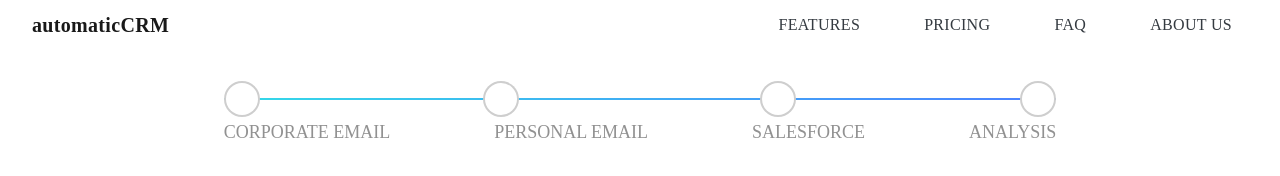
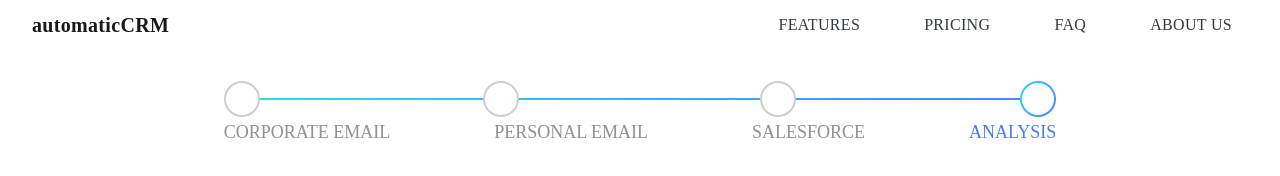
Before and after one commit to dskurbatov/automatic-crm, a React (Create React App) app: page /analysis in a window 1280 px wide. Shown: the top 176 px of the page. Built offline with nearby package versions, Linux system fonts and the light colour scheme.

Commit message:
created new component for analysis and added it to App.js

```diff
--- a/src/App.js
+++ b/src/App.js
@@ -4,6 +4,7 @@ import ProgressBar from './components/ProgressBar'
 import Corporate from './components/Corporate'
 import Personal from './components/Personal'
 import SalesForce from './components/SalesForce'
+import Analysis from './components/Analysis'
 import { BrowserRouter as Router, Route } from 'react-router-dom'
 
 class App extends Component {
@@ -11,7 +12,8 @@ class App extends Component {
     settings: {
       isCorporateSet: false,
       isPersonalSet: false,
-      isSalesForceSet: false
+      isSalesForceSet: false,
+      isAnalysisSet: false
     },
     active: {}
   }
@@ -59,7 +61,7 @@ class App extends Component {
               />
               <Route
                 path='/analysis'
-                render={(props) => <div><h1 className="display-4">Congratulation You are Done!!!</h1></div>}
+                render={(props) => <Analysis {...props} setActive={this.setActive} />}
               />
               </div>
           </Router>
--- /dev/null
+++ b/src/components/Analysis.js
@@ -0,0 +1,15 @@
+import React from 'react'
+
+class Analysis extends React.Component{
+  componentDidMount(){
+    this.props.setActive('analysis')
+  }
+
+  render(){
+    return(
+      <h1 className="display-4">Congratulation You are Done!!!</h1>
+    )
+  }
+}
+
+export default Analysis
```
